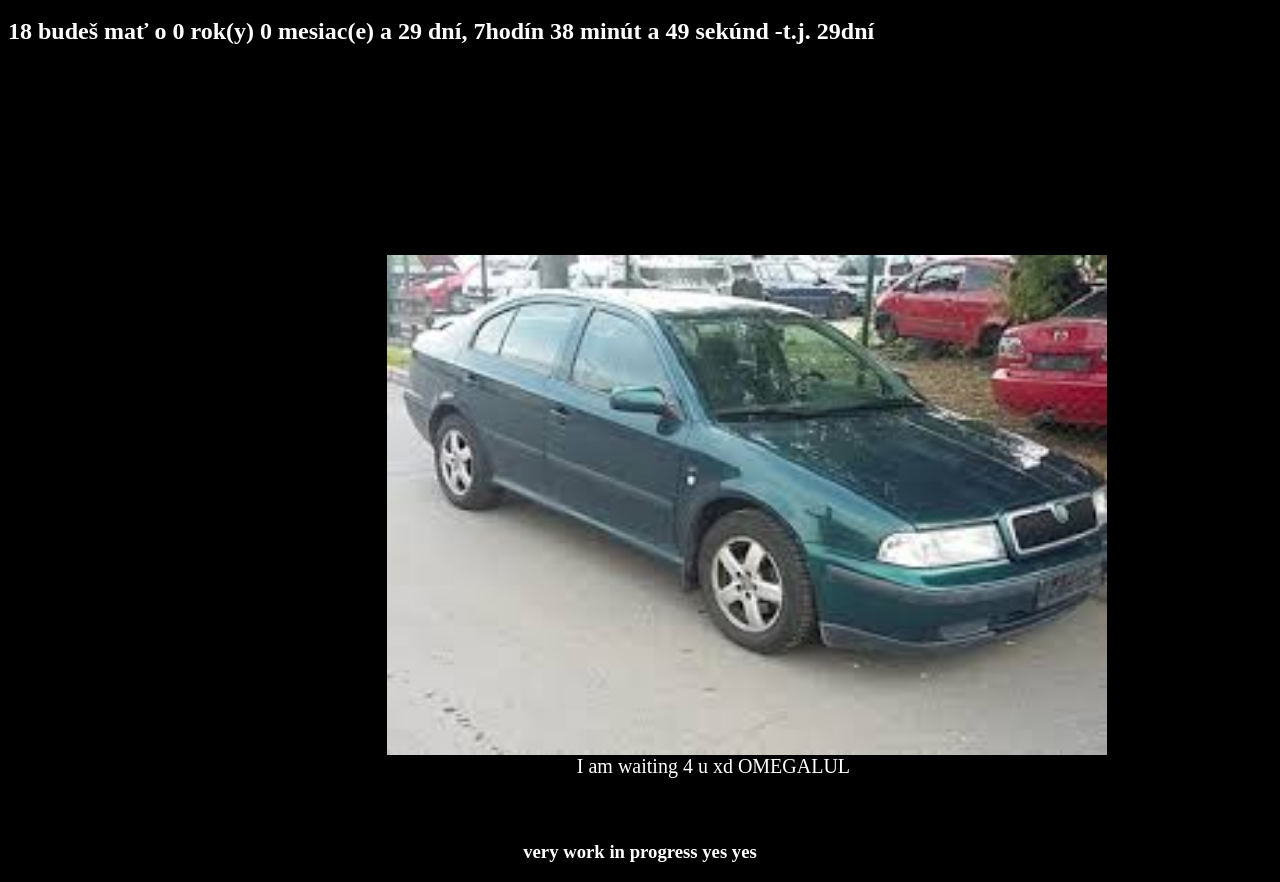
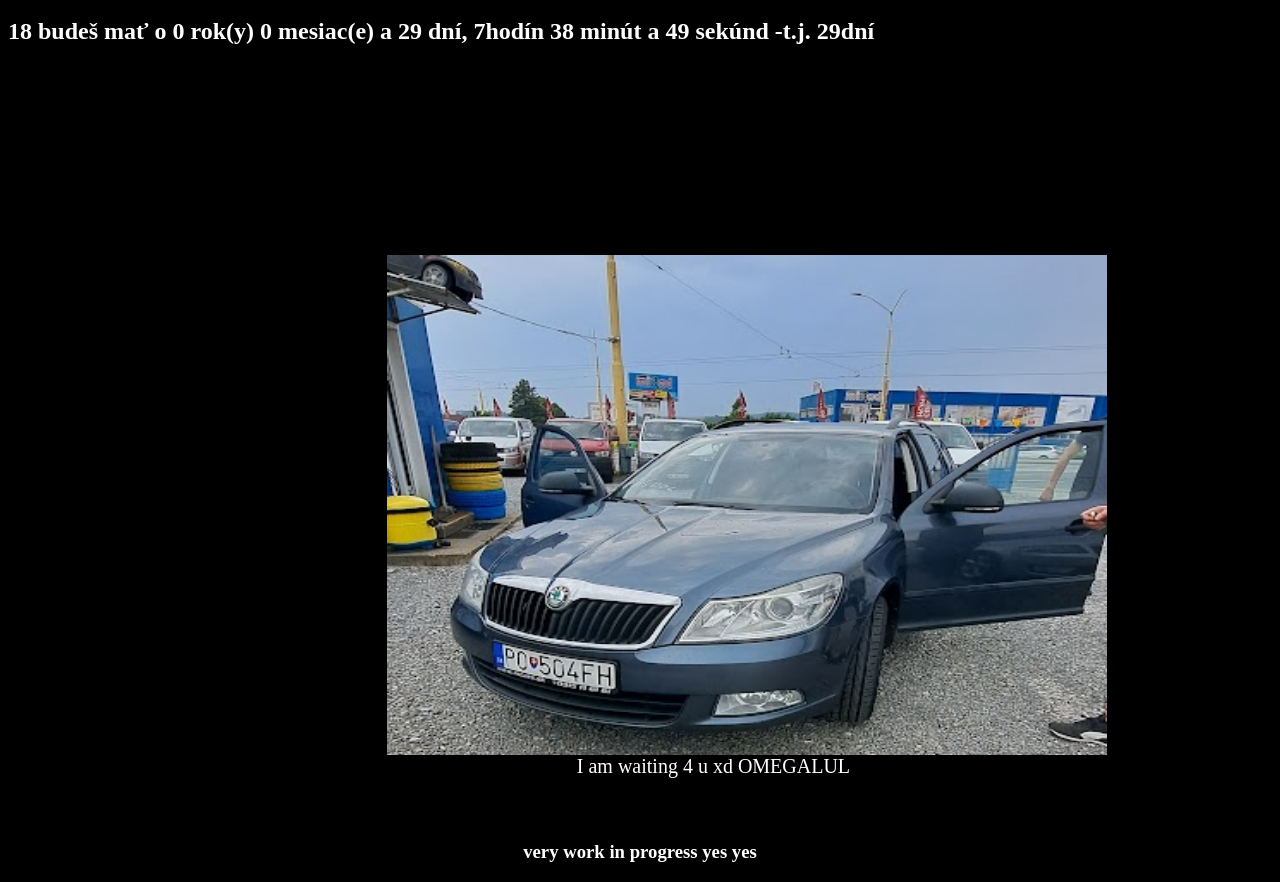
Before and after one commit to infinitsk/Odpocet18White, a plain HTML site: page index.html in a window 1280 px wide. Shown: the part 50-932 px from the top of the page. Drawn offline with Linux system fonts and the light colour scheme.

Commit message:
Oktafka Updated
Oktafka updated :thumbsup:

```diff
--- a/index.html
+++ b/index.html
@@ -15,7 +15,7 @@
 
     <h1 style="text-align: center;margin-top: 10px; ">18 budeš mať za</h1>
     <h2 id="chuj">nejde ti to</h2>
-    <img style="margin-top: 15%;margin-left: 30%;height: 500px;width: 720px; " src="blyat.jfif " alt="okta ">
+    <img style="margin-top: 15%;margin-left: 30%;height: 500px;width: 720px; " src="oktafka.png" alt="okta ">
     <div style="margin-left: 45%;font-size: 20px; ">I am waiting 4 u xd OMEGALUL</div>
     <!-- <------ pepega už si happy? -->
 
```
Also changed, not shown: oktafka.png (added).
